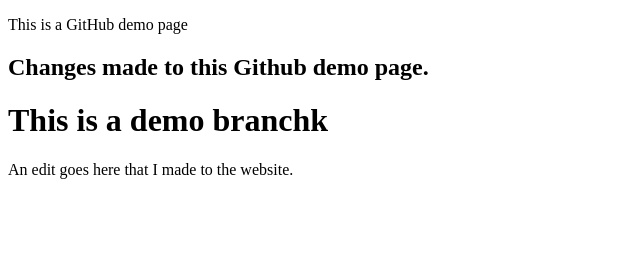
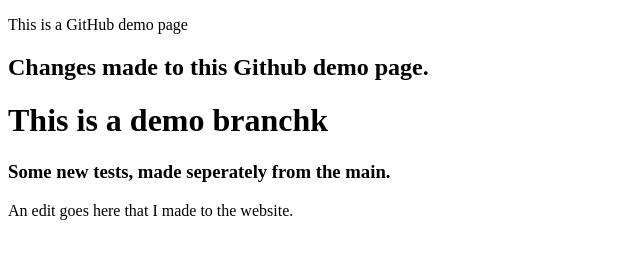
Before and after one commit to 30188420-MatthewM/sandbox-clone, a plain HTML site: page index.html in a window 1280 px wide. Shown: the whole page, without its empty margins (0-640 px from the left). Drawn offline with Linux system fonts and the light colour scheme.

Commit message:
a seperate branch test

```diff
--- a/index.html
+++ b/index.html
@@ -13,6 +13,8 @@
 
     <h1>This is a demo branchk</h1>
 
+    <h3>Some new tests, made seperately from the main.</h3>
+
     <p>An edit goes here that I made to the website.</p>
     <script src="js/script.js"></script>
   </body>
```
